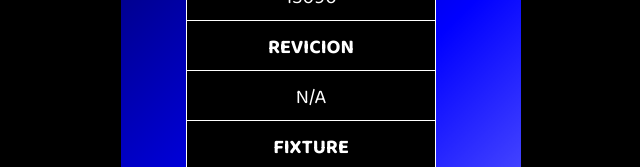
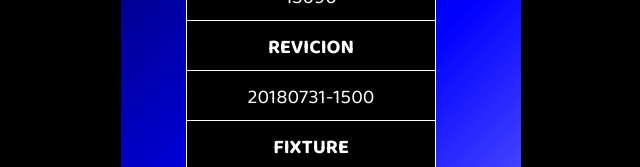
Before and after one commit to Felipe021284/DEPARTAMENTO-DE-PRUEBAS-, a plain HTML site: page MODELOS EN ICT.html in a window 1280 px wide. Shown: the part 1649-1816 px from the top of the page, without its empty margins (319-959 px from the left). Drawn offline with Linux system fonts and the light colour scheme.

Commit message:
Update MODELOS EN ICT.html

```diff
--- a/MODELOS EN ICT.html
+++ b/MODELOS EN ICT.html
@@ -419,7 +419,7 @@ i{
 
     <li>
         <p>
-          N/A
+          20180731-1500
         </p>
     </li>
 
```
